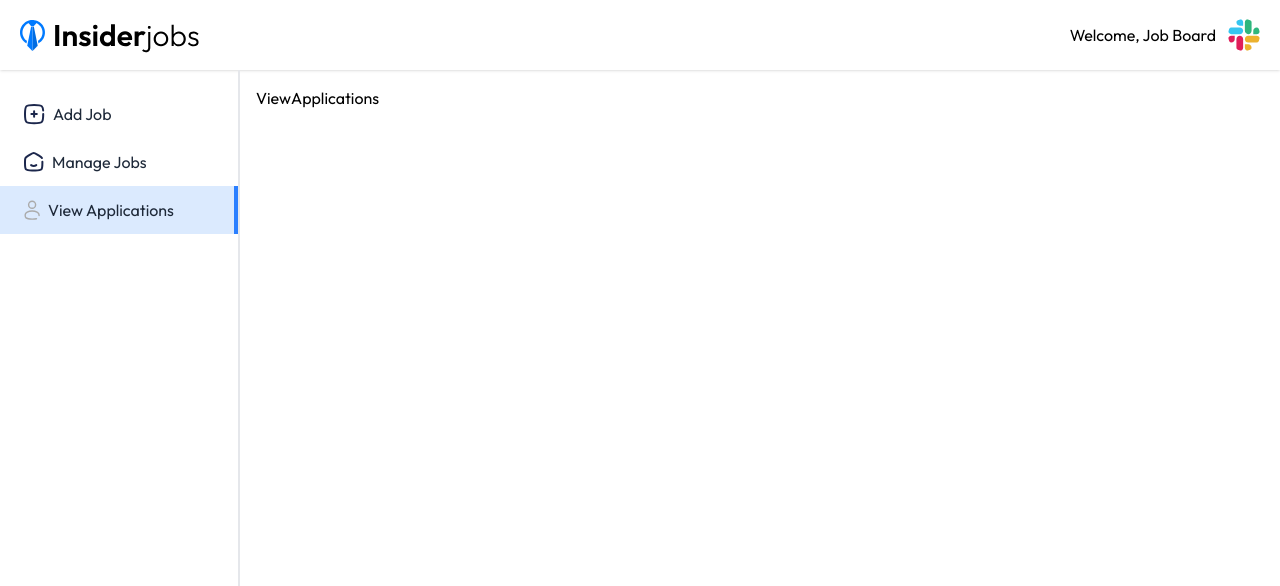
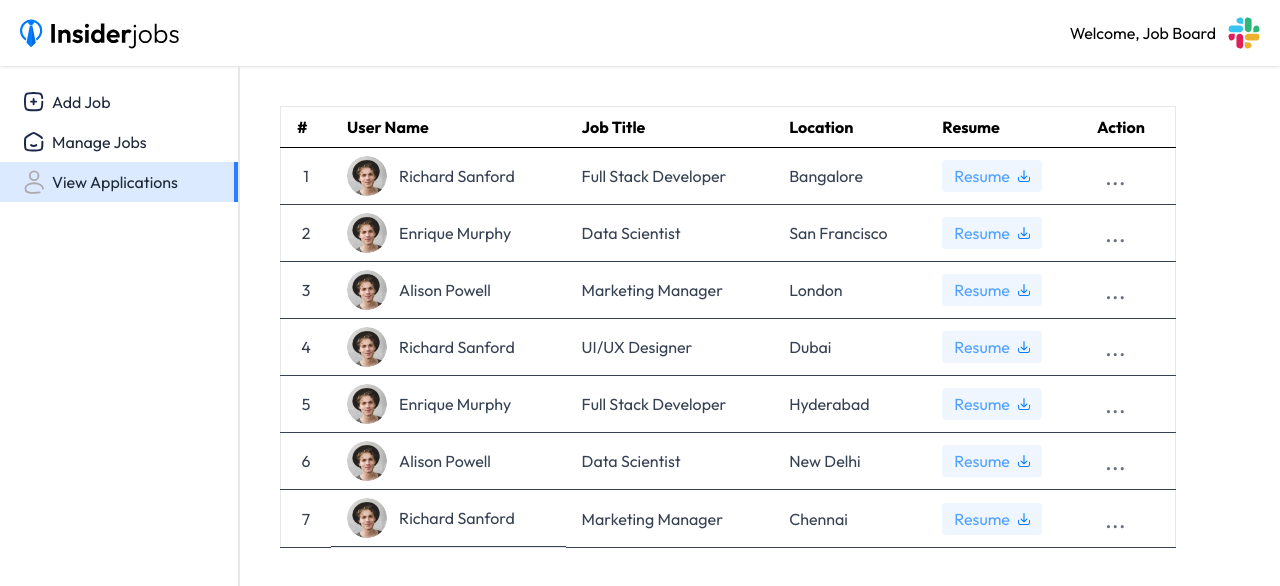
Before and after one commit to AmitBiswas1402/codsoft, a React (Vite) app in the folder job-board/client/: page /dashboard/view-applications in a window 1280 px wide. Shown: the top 586 px of the page. Built offline with nearby package versions, Linux system fonts and the light colour scheme; no server answers.

Commit message:
Enhance AddJob, Dashboard, ManageJobs, and ViewApplications pages: improve layout and styling, add responsive design, implement job management features, and integrate application data display.

```diff
--- a/job-board/client/src/pages/AddJob.jsx
+++ b/job-board/client/src/pages/AddJob.jsx
@@ -21,27 +21,35 @@ const AddJob = () => {
   }, []);
 
   return (
-    <form>
-      <div>
-        <p>Job Type</p>
+    <form className="container mx-auto p-4 flex flex-col gap-4">
+      {/* Job Title */}
+      <div className="w-full">
+        <p className="mb-2 font-semibold">Job Title</p>
         <input
           type="text"
-          placeholder="Type Here"
+          placeholder="Type here"
           onChange={(e) => setTitle(e.target.value)}
           value={title}
           required
+          className="w-full max-w-md px-3 py-2 border-2 border-gray-300 rounded focus:outline-blue-400"
         />
       </div>
 
-      <div>
-        <p>Job Description</p>
-        <div ref={editorRef}></div>
+      {/* Job Description */}
+      <div className="w-full max-w-lg">
+        <p className="mb-2 font-semibold">Job Description</p>
+        <div ref={editorRef} className="max-w-3xl"></div>
       </div>
 
-      <div>
-        <div>
-          <p>Job Category</p>
-          <select onChange={(e) => setCategory(e.target.value)} id="">
+      {/* Select Fields (flexible on small screens) */}
+      <div className="flex flex-col sm:flex-row sm:flex-wrap gap-4 w-full">
+        {/* Job Category */}
+        <div className="w-full sm:w-60">
+          <p className="mb-2 font-semibold">Job Category</p>
+          <select
+            className="w-full px-3 py-2 border-2 border-gray-300 rounded focus:outline-blue-400"
+            onChange={(e) => setCategory(e.target.value)}
+          >
             {JobCategories.map((category, index) => (
               <option key={index} value={category}>
                 {category}
@@ -49,42 +57,57 @@ const AddJob = () => {
             ))}
           </select>
         </div>
-      </div>
 
-      <div>
-        <div>
-          <p>Job Location</p>
-          <select onChange={(e) => setLocation(e.target.value)} id="">
-            {JobLocations.map((category, index) => (
-              <option key={index} value={category}>
-                {category}
+        {/* Job Location */}
+        <div className="w-full sm:w-60">
+          <p className="mb-2 font-semibold">Job Location</p>
+          <select
+            className="w-full px-3 py-2 border-2 border-gray-300 rounded focus:outline-blue-400"
+            onChange={(e) => setLocation(e.target.value)}
+          >
+            {JobLocations.map((location, index) => (
+              <option key={index} value={location}>
+                {location}
               </option>
             ))}
           </select>
         </div>
-      </div>
 
-      <div>
-        <div>
-          <p>Job Levels</p>
-          <select onChange={(e) => setLevel(e.target.value)} id="">
-                <option value="Benginner Level">Beginner Level</option>
-                <option value="Intermediate Level">Intermediate Level</option>
-                <option value="Senior Level">Senior Level</option>
+        {/* Job Level */}
+        <div className="w-full sm:w-60">
+          <p className="mb-2 font-semibold">Job Level</p>
+          <select
+            className="w-full px-3 py-2 border-2 border-gray-300 rounded focus:outline-blue-400"
+            onChange={(e) => setLevel(e.target.value)}
+          >
+            <option value="Beginner Level">Beginner Level</option>
+            <option value="Intermediate Level">Intermediate Level</option>
+            <option value="Senior Level">Senior Level</option>
           </select>
+        </div>
+
+        {/* Salary */}
+        <div className="w-full sm:w-60">
+          <p className="mb-2 font-semibold">Salary</p>
+          <input
+            type="number"
+            placeholder="Enter Salary"
+            min={0}
+            onChange={(e) => setSalary(e.target.value)}
+            className="w-full px-3 py-2 border-2 border-gray-300 rounded focus:outline-blue-400"
+          />
         </div>
       </div>
 
-      <div>
-        <div>
-          <p>Job Location</p>
-          <select onChange={(e) => setSalary(e.target.value)} placeholder="Salary" type="Number">
-
-          </select>
-        </div>
-      </div>
-
+      {/* Submit Button */}
+      <button
+        type="submit"
+        className="w-full sm:w-40 py-3 mt-4 bg-blue-500 hover:bg-blue-600 text-white rounded cursor-pointer transition-all"
+      >
+        ADD
+      </button>
     </form>
   );
 };
+
 export default AddJob;
--- a/job-board/client/src/pages/Dashboard.jsx
+++ b/job-board/client/src/pages/Dashboard.jsx
@@ -11,17 +11,17 @@ const Dashboard = () => {
         <div className="px-5 flex justify-between items-center">
           <img
             onClick={() => navigate("/")}
-            className="max-sm:w-32 cursor-pointer"
+            className="w-32 sm:w-40 cursor-pointer"
             src={assets.logo}
-            alt=""
+            alt="logo"
           />
           <div className="flex items-center gap-3">
-            <p className="max-sm:hidden">Welcome, Job Board</p>
+            <p className="hidden sm:block">Welcome, Job Board</p>
             <div className="relative group">
               <img
                 className="w-8 rounded-full cursor-pointer"
                 src={assets.company_icon}
-                alt=""
+                alt="company"
               />
               {/* Hover Dropdown */}
               <div className="absolute hidden group-hover:block top-0 -left-10 z-10 text-black rounded pt-12">
@@ -36,51 +36,51 @@ const Dashboard = () => {
         </div>
       </div>
 
-      {/* Flex Body (Sidebar + Outlet) */}
-      <div className="flex flex-1 min-h-0">
+      {/* Flex Body */}
+      <div className="flex flex-1 min-h-0 flex-col sm:flex-row">
         {/* Left Sidebar */}
-        <div className="w-60 border-r-2 border-gray-200 min-h-screen">
-          <ul className="flex flex-col items-start pt-5 text-gray-800">
+        <div className="w-full sm:w-60 border-b-2 sm:border-b-0 sm:border-r-2 border-gray-200">
+          <ul className="flex flex-row sm:flex-col justify-around sm:items-start pt-4 text-gray-800">
             <NavLink
               className={({ isActive }) =>
-                `flex items-center p-3 sm:px-6 gap-2 w-full ${
-                  isActive ? "bg-blue-100 border-r-4 border-blue-500" : ""
+                `flex flex-col sm:flex-row items-center p-2 sm:px-6 gap-1 sm:gap-2 w-full text-center ${
+                  isActive ? "bg-blue-100 border-b-4 sm:border-b-0 sm:border-r-4 border-blue-500" : ""
                 }`
               }
               to="/dashboard/add-job"
             >
-              <img className="min-w-4" src={assets.add_icon} alt="" />
-              <p className="max-sm:hidden">Add Job</p>
+              <img className="w-5" src={assets.add_icon} alt="add" />
+              <p className="text-xs sm:text-base">Add Job</p>
             </NavLink>
 
             <NavLink
               className={({ isActive }) =>
-                `flex items-center p-3 sm:px-6 gap-2 w-full ${
-                  isActive ? "bg-blue-100 border-r-4 border-blue-500" : ""
+                `flex flex-col sm:flex-row items-center p-2 sm:px-6 gap-1 sm:gap-2 w-full text-center ${
+                  isActive ? "bg-blue-100 border-b-4 sm:border-b-0 sm:border-r-4 border-blue-500" : ""
                 }`
               }
               to="/dashboard/manage-jobs"
             >
-              <img className="min-w-4" src={assets.home_icon} alt="" />
-              <p className="max-sm:hidden">Manage Jobs</p>
+              <img className="w-5" src={assets.home_icon} alt="manage" />
+              <p className="text-xs sm:text-base">Manage Jobs</p>
             </NavLink>
 
             <NavLink
               className={({ isActive }) =>
-                `flex items-center p-3 sm:px-6 gap-2 w-full ${
-                  isActive ? "bg-blue-100 border-r-4 border-blue-500" : ""
+                `flex flex-col sm:flex-row items-center p-2 sm:px-6 gap-1 sm:gap-2 w-full text-center ${
+                  isActive ? "bg-blue-100 border-b-4 sm:border-b-0 sm:border-r-4 border-blue-500" : ""
                 }`
               }
               to="/dashboard/view-applications"
             >
-              <img className="min-w-4" src={assets.person_icon} alt="" />
-              <p className="max-sm:hidden">View Applications</p>
+              <img className="w-5" src={assets.person_icon} alt="view" />
+              <p className="text-xs sm:text-base">View Applications</p>
             </NavLink>
           </ul>
         </div>
 
-        {/* Right Page Content */}
-        <div className="flex-1 p-4 overflow-y-auto">
+        {/* Right Content */}
+        <div className="flex-1 p-3 sm:p-6 overflow-y-auto">
           <Outlet />
         </div>
       </div>
--- a/job-board/client/src/pages/ManageJobs.jsx
+++ b/job-board/client/src/pages/ManageJobs.jsx
@@ -1,8 +1,63 @@
+import { useNavigate } from "react-router";
+import { manageJobsData } from "../assets/assets";
+import moment from "moment";
+
 const ManageJobs = () => {
+  const navigate = useNavigate();
+
   return (
-    <div>
-
+    <div className="container p-4 max-w-5xl">
+      <div className="overflow-x-auto">
+        <table className="min-w-full bg-white border-gray-200 max-sm:text-sm">
+          <thead>
+            <tr>
+              <th
+                className="py-2 px-4 border-b text-left max-sm:hidden
+                "
+              >
+                #
+              </th>
+              <th className="py-2 px-4 border-b text-left">Job Title</th>
+              <th className="py-2 px-4 border-b text-left max-sm:hidden">
+                Date
+              </th>
+              <th className="py-2 px-4 border-b text-left max-sm:hidden">
+                Location
+              </th>
+              <th className="py-2 px-4 border-b text-center">Application</th>
+              <th className="py-2 px-4 border-b text-left">Visible</th>
+            </tr>
+          </thead>
+          <tbody>
+            {manageJobsData.map((job, index) => (
+              <tr key={index} className="text-gray-700">
+                <td className="py-2 px-4 border-b max-sm:hidden">
+                  {index + 1}
+                </td>
+                <td className="py-2 px-4 border-b">{job.title}</td>
+                <td className="py-2 px-4 border-b max-sm:hidden">
+                  {moment(job.date).format("ll")}
+                </td>
+                <td className="py-2 px-4 border-b max-sm:hidden">
+                  {job.location}
+                </td>
+                <td className="py-2 px-4 border-b text-center">
+                  {job.applicants}
+                </td>
+                <td className="py-2 px-4 border-b">
+                  <input className="scale-125 ml-4" type="checkbox" />
+                </td>
+              </tr>
+            ))}
+          </tbody>
+        </table>
+      </div>
+      <div className="mt-4 flex justify-end">
+        <button onClick={() => navigate('/dashboard/add-job')} className="bg-blue-500 hover:bg-blue-600 text-white py-2 px-4 rounded cursor-pointer">
+          Add new job
+        </button>
+      </div>
     </div>
-  )
-}
-export default ManageJobs
+  );
+};
+export default ManageJobs;
--- a/job-board/client/src/pages/ViewApplications.jsx
+++ b/job-board/client/src/pages/ViewApplications.jsx
@@ -1,6 +1,95 @@
+import { useState } from "react";
+import { assets, viewApplicationsPageData } from "../assets/assets";
+
 const ViewApplications = () => {
+  const [openMenuIndex, setOpenMenuIndex] = useState(null); // Track which row menu is open
+
+  const handleMenuToggle = (index) => {
+    if (openMenuIndex === index) {
+      setOpenMenuIndex(null); // Close if already open
+    } else {
+      setOpenMenuIndex(index); // Open the clicked one
+    }
+  };
+
   return (
-    <div>ViewApplications</div>
-  )
-}
-export default ViewApplications
+    <div className="container mx-auto p-4">
+      <div>
+        <table className="w-full max-w-4xl bg-white border border-gray-200 max-sm:text-sm">
+          <thead>
+            <tr className="border-b">
+              <th className="py-2 px-4 text-left">#</th>
+              <th className="py-2 px-4 text-left">User Name</th>
+              <th className="py-2 px-4 text-left max-sm:hidden">Job Title</th>
+              <th className="py-2 px-4 text-left max-sm:hidden">Location</th>
+              <th className="py-2 px-4 text-left">Resume</th>
+              <th className="py-2 px-4 text-left">Action</th>
+            </tr>
+          </thead>
+
+          <tbody>
+            {viewApplicationsPageData.map((applicants, index) => (
+              <tr key={index} className="text-gray-700">
+                <td className="py-2 px-4 border-b text-center">{index + 1}</td>
+
+                <td className="py-2 px-4 border-b text-center flex items-center">
+                  <img
+                    className="w-10 h-10 rounded-full mr-3 max-sm:hidden"
+                    src={applicants.imgSrc}
+                    alt=""
+                  />
+                  <span>{applicants.name}</span>
+                </td>
+
+                <td className="py-2 px-4 border-b max-sm:hidden">
+                  {applicants.jobTitle}
+                </td>
+
+                <td className="py-2 px-4 border-b max-sm:hidden">
+                  {applicants.location}
+                </td>
+
+                <td className="py-2 px-4 border-b">
+                  <a
+                    href="#"
+                    target="_blank"
+                    className="bg-blue-50 text-blue-400 px-3 py-1 rounded inline-flex gap-2 items-center"
+                  >
+                    Resume <img src={assets.resume_download_icon} alt="" />
+                  </a>
+                </td>
+
+                <td className="py-2 px-4 border-b relative">
+                  <div className="relative inline-block text-left">
+                    {/* Dots Button */}
+                    <button
+                      onClick={() => handleMenuToggle(index)}
+                      className="text-gray-500 text-2xl px-2"
+                    >
+                      ...
+                    </button>
+
+                    {/* Dropdown Menu */}
+                    {openMenuIndex === index && (
+                      <div className="z-10 absolute right-0 md:left-0 top-full mt-2 w-32 bg-white border border-gray-200 rounded shadow">
+                        <button className="block w-full text-blue-500 text-left px-4 py-2 hover:bg-blue-600 hover:text-white">
+                          Accept
+                        </button>
+                        <button className="block w-full text-red-500 text-left px-4 py-2 hover:bg-red-600 hover:text-white">
+                          Reject
+                        </button>
+                      </div>
+                    )}
+                  </div>
+                </td>
+
+              </tr>
+            ))}
+          </tbody>
+        </table>
+      </div>
+    </div>
+  );
+};
+
+export default ViewApplications;
```
